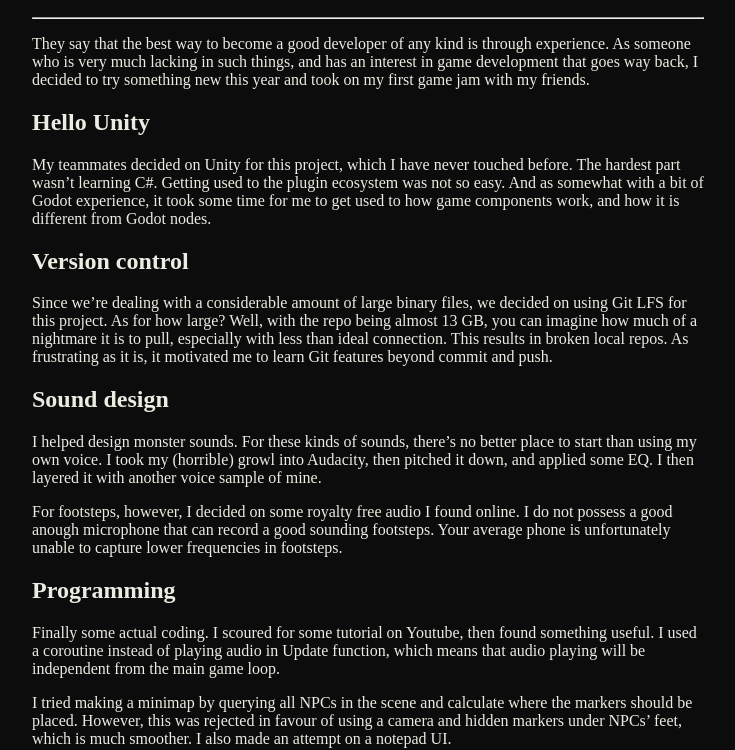
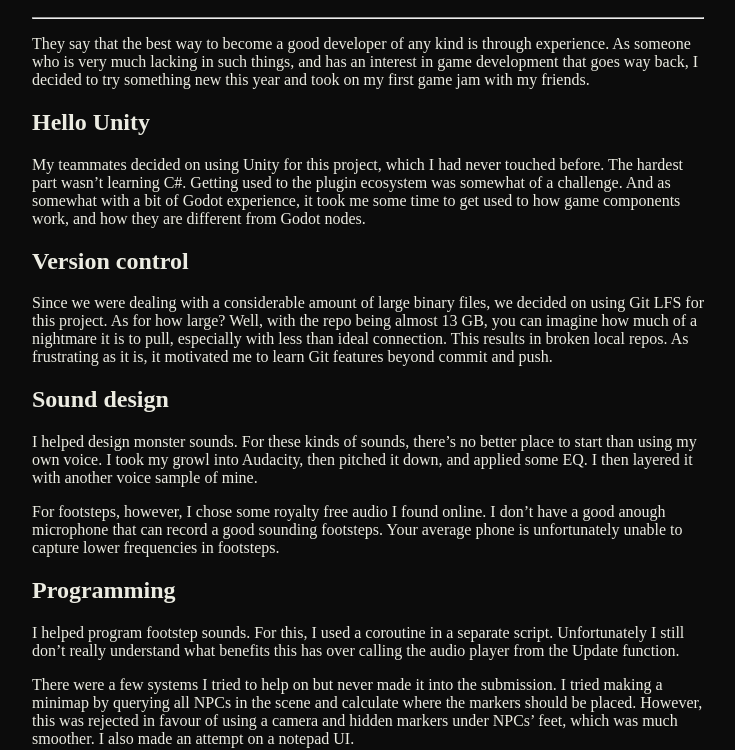
Before and after one commit to ilcubo/ilcubo.github.io, an Astro site: page /posts/first-game-jam in a window 1280 px wide. Shown: the part 63-813 px from the top of the page, without its empty margins (272-1007 px from the left). Built offline with nearby package versions, Linux system fonts and the light colour scheme; Astro itself is replaced by a stand-in of ours.

Commit message:
📝 Update post

```diff
--- a/src/pages/posts/first-game-jam.md
+++ b/src/pages/posts/first-game-jam.md
@@ -1,7 +1,7 @@
 ---
 title: "I joined my first game jam"
 first-published: 2026-09-15
-last-edited: 2026-09-15
+last-edited: 2026-09-18
 layout: ../../layouts/PostLayout.astro
 ---
 
@@ -11,14 +11,14 @@ interest in game development that goes way back, I decided to try something new
 this year and took on my first game jam with my friends.
 
 ## Hello Unity
-My teammates decided on Unity for this project, which I have never touched
+My teammates decided on using Unity for this project, which I had never touched
 before. The hardest part wasn't learning C#. Getting used to the plugin
-ecosystem was not so easy. And as somewhat with a bit of Godot experience, it took
-some time for me to get used to how game components work, and how it is different
-from Godot nodes.
+ecosystem was somewhat of a challenge. And as somewhat with a bit of Godot
+experience, it took me some time to get used to how game components work,
+and how they are different from Godot nodes.
 
 ## Version control
-Since we're dealing with a considerable amount of large binary files, we decided
+Since we were dealing with a considerable amount of large binary files, we decided
 on using Git LFS for this project. As for how large? Well, with the repo being
 almost 13 GB, you can imagine how much of a nightmare it is to pull, especially with
 less than ideal connection. This results in broken local repos. As frustrating as
@@ -26,29 +26,30 @@ it is, it motivated me to learn Git features beyond commit and push.
 
 ## Sound design
 I helped design monster sounds. For these kinds of sounds, there's no better place
-to start than using my own voice. I took my (horrible) growl into Audacity, then
+to start than using my own voice. I took my growl into Audacity, then
 pitched it down, and applied some EQ. I then layered it with another voice sample
 of mine.
 
-For footsteps, however, I decided on some royalty free audio I found online. I
-do not possess a good anough microphone that can record a good sounding footsteps.
+For footsteps, however, I chose some royalty free audio I found online. I
+don't have a good anough microphone that can record a good sounding footsteps.
 Your average phone is unfortunately unable to capture lower frequencies in
 footsteps.
 
 ## Programming
-Finally some actual coding. I scoured for some tutorial on Youtube, then found
-something useful. I used a coroutine instead of playing audio in Update function,
-which means that audio playing will be independent from the main game loop.
+I helped program footstep sounds. For this, I used a coroutine in a separate
+script. Unfortunately I still don't really understand what benefits this has
+over calling the audio player from the Update function.
 
+There were a few systems I tried to help on but never made it into the submission.
 I tried making a minimap by querying all NPCs in the scene and calculate where
 the markers should be placed. However, this was rejected in favour of using a
-camera and hidden markers under NPCs' feet, which is much smoother. I also made
+camera and hidden markers under NPCs' feet, which was much smoother. I also made
 an attempt on a notepad UI.
 
 ## How was it?
-It has been a great learning experience. I also learned a lot about how to work
+It had been a great learning experience. I also learned a lot about how to work
 within a team. I do look forward to my next jam. Maybe I'll try something
 different.
 
-The game lives [here](https://hisune.itch.io/midnightmall). Please make sure to also checkout my friends' work, they
-are very talented people!
+The game lives [here](https://hisune.itch.io/midnightmall). Please make sure to also
+checkout my friends' work, they are very talented people!
```
